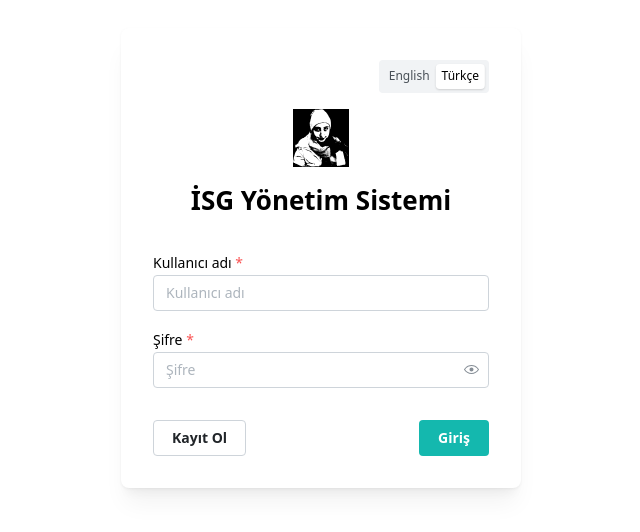
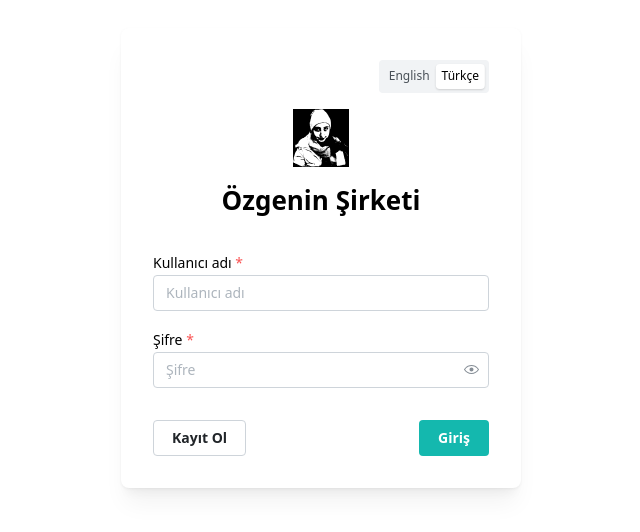
Before and after one commit to tlharar/isg, a React (Vite) app: page / in a window 1280 px wide. Shown: the part 142-674 px from the top of the page, without its empty margins (319-959 px from the left). Built offline with nearby package versions, Linux system fonts and the light colour scheme.

Commit message:
Sorunlar Giderildi.

```diff
--- a/src/shared/i18n/translations.ts
+++ b/src/shared/i18n/translations.ts
@@ -2,7 +2,7 @@ export type Locale = 'en' | 'tr';
 
 export const translations = {
   en: {
-    appTitle: 'OHS Management System',
+    appTitle: 'Özgenin Şirketi',
     nav: {
       modules: 'OHS Modules',
       dashboard: 'Dashboard',
@@ -63,7 +63,7 @@ export const translations = {
       logout: 'Log out',
     },
     login: {
-      title: 'OHS Management System',
+      title: 'Özgenin Şirketi',
       username: 'Username',
       password: 'Password',
       login: 'Login',
@@ -76,7 +76,7 @@ export const translations = {
     },
   },
   tr: {
-    appTitle: 'İSG Yönetim Sistemi',
+    appTitle: 'Özgenin Şirketi',
     nav: {
       modules: 'İSG Modülleri',
       dashboard: 'Kontrol Paneli',
@@ -137,7 +137,7 @@ export const translations = {
       logout: 'Çıkış',
     },
     login: {
-      title: 'İSG Yönetim Sistemi',
+      title: 'Özgenin Şirketi',
       username: 'Kullanıcı adı',
       password: 'Şifre',
       login: 'Giriş',
--- a/src/shell/layout/ShellLayout.tsx
+++ b/src/shell/layout/ShellLayout.tsx
@@ -33,7 +33,7 @@ export function ShellLayout() {
         padding="md"
         aria-label="Navigation menu"
       >
-        <NavContent onNavigate={closeDrawer} />
+        <NavContent onNavigate={closeDrawer} showLanguageAtBottom />
       </Drawer>
     </>
   );
--- a/src/shell/nav/NavContent.tsx
+++ b/src/shell/nav/NavContent.tsx
@@ -1,4 +1,4 @@
-import { NavLink, Stack, Text } from '@mantine/core';
+import { NavLink, Stack, Text, SegmentedControl, Box } from '@mantine/core';
 import { useLocation, Link } from 'react-router-dom';
 import {
   IconLayoutDashboard,
@@ -7,6 +7,7 @@ import {
   IconSchool,
 } from '@tabler/icons-react';
 import { useTranslation } from '@shared/i18n';
+import { useAppStore } from '@shared/stores/appStore';
 
 const navItems = [
   { to: '/dashboard', labelKey: 'nav.dashboard', icon: IconLayoutDashboard },
@@ -17,14 +18,18 @@ const navItems = [
 
 interface NavContentProps {
   onNavigate?: () => void;
+  /** When true (mobile drawer), show language switcher at bottom of modules section */
+  showLanguageAtBottom?: boolean;
 }
 
-export function NavContent({ onNavigate }: NavContentProps) {
+export function NavContent({ onNavigate, showLanguageAtBottom }: NavContentProps) {
   const location = useLocation();
-  const { t } = useTranslation();
+  const { t, locale } = useTranslation();
+  const setLocale = useAppStore((s) => s.setLocale);
 
   return (
-    <>
+    <Stack gap="md" style={{ height: showLanguageAtBottom ? '100%' : undefined }}>
+      <Box style={{ flex: showLanguageAtBottom ? 1 : undefined }}>
         <Text fw={600} size="sm" c="dimmed" px="xs" mb="xs">
           {t('nav.modules')}
         </Text>
@@ -42,6 +47,25 @@ export function NavContent({ onNavigate }: NavContentProps) {
             />
           ))}
         </Stack>
-    </>
+      </Box>
+      {showLanguageAtBottom && (
+        <Box pt="md" style={{ borderTop: '1px solid var(--mantine-color-default-border)' }}>
+          <Text fw={500} size="xs" c="dimmed" mb="xs">
+            {t('common.language')}
+          </Text>
+          <SegmentedControl
+            size="sm"
+            value={locale}
+            onChange={(v) => setLocale(v === 'en' ? 'en' : 'tr')}
+            data={[
+              { label: t('common.en'), value: 'en' },
+              { label: t('common.tr'), value: 'tr' },
+            ]}
+            aria-label={t('common.language')}
+            fullWidth
+          />
+        </Box>
+      )}
+    </Stack>
   );
 }
```
Lines whose indentation alone changed are shown as unchanged.
